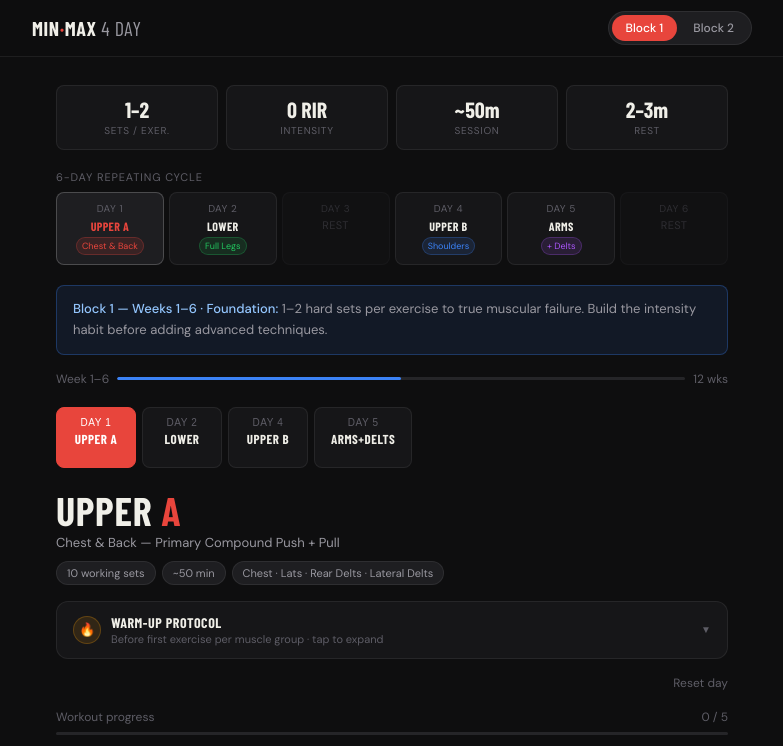
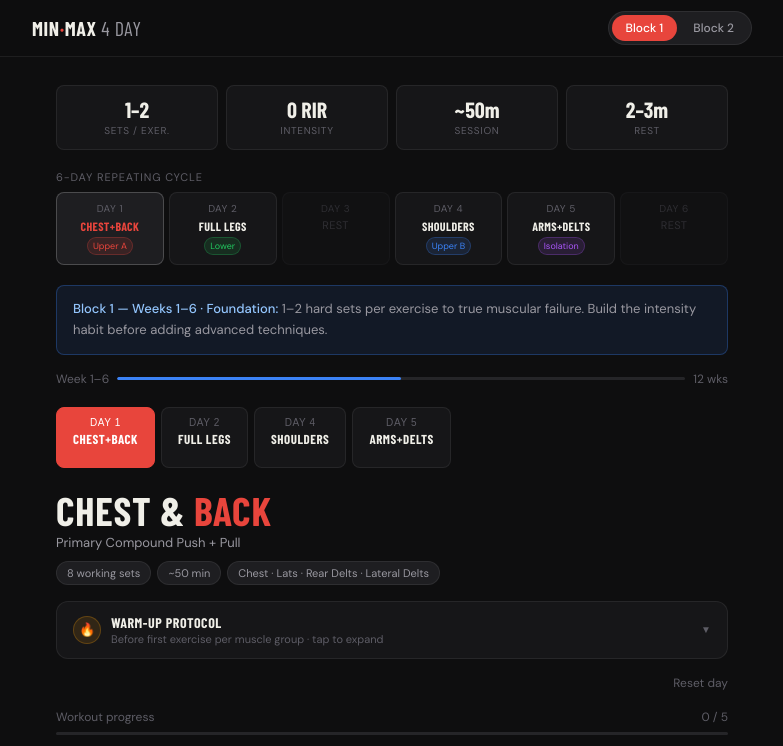
Before and after one commit to zeyadmedhat/MinMax_Program, a plain HTML site: page index.html in a window 1280 px wide. Shown: the top 746 px of the page, without its empty margins (248-1031 px from the left). Drawn offline with nearby package versions, Linux system fonts and the light colour scheme; a web font is replaced by a local one.

Commit message:
Update index.html

```diff
--- a/index.html
+++ b/index.html
@@ -186,20 +186,20 @@
 
 <script>
 const SCHEDULE = [
-  { label:'Day 1', name:'Upper A', tag:'Chest & Back', color:'#e8453c', di:0 },
-  { label:'Day 2', name:'Lower',   tag:'Full Legs',   color:'#22c55e', di:1 },
-  { label:'Day 3', name:'Rest',    tag:'',            color:null,      di:-1 },
-  { label:'Day 4', name:'Upper B', tag:'Shoulders',   color:'#3b82f6', di:2 },
-  { label:'Day 5', name:'Arms',    tag:'+ Delts',     color:'#a855f7', di:3 },
-  { label:'Day 6', name:'Rest',    tag:'',            color:null,      di:-1 },
+  { label:'Day 1', name:'Chest+Back',  tag:'Upper A',    color:'#e8453c', di:0 },
+  { label:'Day 2', name:'Full Legs',   tag:'Lower',      color:'#22c55e', di:1 },
+  { label:'Day 3', name:'Rest',        tag:'',           color:null,      di:-1 },
+  { label:'Day 4', name:'Shoulders',   tag:'Upper B',    color:'#3b82f6', di:2 },
+  { label:'Day 5', name:'Arms+Delts',  tag:'Isolation',  color:'#a855f7', di:3 },
+  { label:'Day 6', name:'Rest',        tag:'',           color:null,      di:-1 },
 ];
 
 const DAYS = [
   {
-    label:'Upper A', num:'Day 1', title:'Upper', accent:'A',
-    sub:'Chest & Back — Primary Compound Push + Pull',
+    label:'Chest+Back', num:'Day 1', title:'Chest &', accent:'Back',
+    sub:'Primary Compound Push + Pull',
     muscles:'Chest · Lats · Rear Delts · Lateral Delts',
-    sets:'10 working sets', color:'#e8453c',
+    sets:'8 working sets', color:'#e8453c',
     exercises:[
       { name:'Incline Barbell Press', muscle:'Upper Chest · Anterior Delt', warmup:true,
         b1:[{label:'Set 1',text:'6–8 reps · to failure',cls:'chip-main'},{label:'Set 2',text:'8–12 reps · drop 12%',cls:'chip-drop'}],
@@ -224,10 +224,10 @@ const DAYS = [
     ]
   },
   {
-    label:'Lower', num:'Day 2', title:'Lower', accent:'Body',
-    sub:'Full Lower — Quads, Hamstrings, Glutes, Calves & Core',
+    label:'Full Legs', num:'Day 2', title:'Full', accent:'Legs',
+    sub:'Quads, Hamstrings, Glutes, Calves & Core',
     muscles:'Quads · Hamstrings · Glutes · Calves · Core · Spinal Erectors',
-    sets:'15 working sets', color:'#22c55e',
+    sets:'17 working sets', color:'#22c55e',
     exercises:[
       { name:'Barbell Back Squat', muscle:'Quads · Glutes · Core', warmup:true,
         b1:[{label:'Set 1',text:'6–8 reps · to failure',cls:'chip-main'},{label:'Set 2',text:'8–12 reps · drop 12%',cls:'chip-drop'}],
@@ -268,10 +268,10 @@ const DAYS = [
     ]
   },
   {
-    label:'Upper B', num:'Day 4', title:'Upper', accent:'B',
-    sub:'Shoulders & Back — OHP + Pull-Up Focus',
+    label:'Shoulders', num:'Day 4', title:'Shoulders &', accent:'Back',
+    sub:'OHP + Pull-Up Focus',
     muscles:'Shoulders · Lats · Upper Back · Rear Delts',
-    sets:'10 working sets', color:'#3b82f6',
+    sets:'8 working sets', color:'#3b82f6',
     exercises:[
       { name:'Overhead Press', muscle:'Anterior + Lateral Delt · Triceps', warmup:true,
         b1:[{label:'Set 1',text:'6–8 reps · to failure',cls:'chip-main'},{label:'Set 2',text:'8–10 reps · drop 12%',cls:'chip-drop'}],
@@ -299,7 +299,7 @@ const DAYS = [
     label:'Arms+Delts', num:'Day 5', title:'Arms +', accent:'Delts',
     sub:'Biceps · Triceps · Lateral & Rear Deltoids · Forearms',
     muscles:'Biceps · Triceps · Lateral Delts · Rear Delts · Forearms',
-    sets:'14 working sets', color:'#a855f7',
+    sets:'13 working sets', color:'#a855f7',
     exercises:[
       { name:'Barbell / EZ-Bar Curl', muscle:'Biceps · Both Heads', warmup:true,
         b1:[{label:'Set 1',text:'8–10 reps · to failure',cls:'chip-main'},{label:'Set 2',text:'10–12 reps · drop 12%',cls:'chip-drop'}],
```
